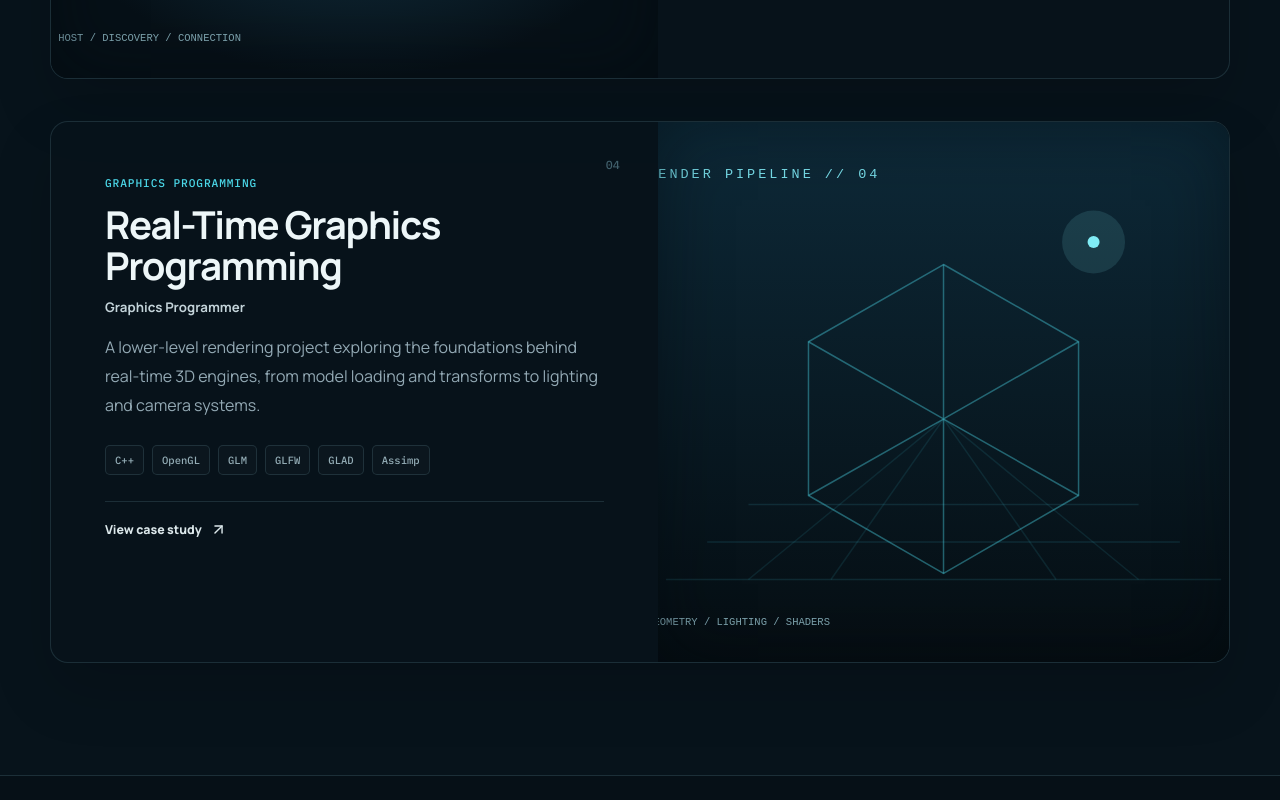
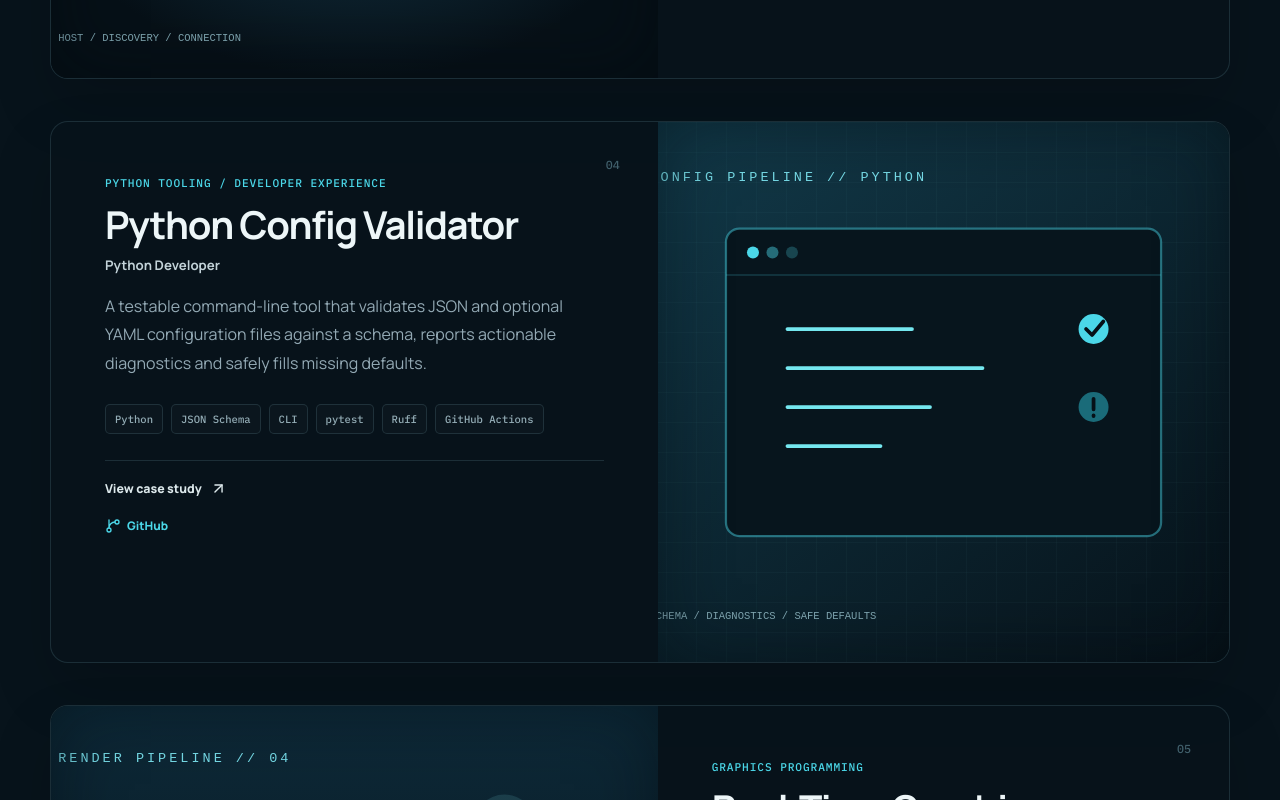
Before and after one commit to Make4T/portfolio, a React (Vite) app: page / in a window 1280 px wide. Shown: the part 3640-4440 px from the top of the page. Built offline with nearby package versions, Linux system fonts and the light colour scheme.

Commit message:
Add Python config validator project

```diff
--- a/src/data/projects.ts
+++ b/src/data/projects.ts
@@ -56,6 +56,19 @@ export const projects: Project[] = [
     featured: true,
   },
   {
+    title: "Python Config Validator",
+    category: "Python Tooling / Developer Experience",
+    role: "Python Developer",
+    description: "A testable command-line tool that validates JSON and optional YAML configuration files against a schema, reports actionable diagnostics and safely fills missing defaults.",
+    technologies: ["Python", "JSON Schema", "CLI", "pytest", "Ruff", "GitHub Actions"],
+    image: "./images/projects/python-validator.svg",
+    imageAlt: "Configuration document with validation checks and structured error indicators",
+    systems: ["JSON and optional YAML input", "Schema-driven validation", "Safe --fix defaults", "Stable error codes and suggestions", "Machine-readable JSON output", "pytest and Ruff CI", "PyPI build workflow"],
+    challenge: "Automatic fixes should improve a configuration without silently changing the user's intent. The validator only applies defaults declared by the schema, preserves existing values and validates the result again before reporting success.",
+    github: "https://github.com/Make4T/python-config-validator",
+    featured: true,
+  },
+  {
     title: "Real-Time Graphics Programming",
     category: "Graphics Programming",
     role: "Graphics Programmer",
```
Also changed, not shown: public/images/projects/python-validator.svg (added).
